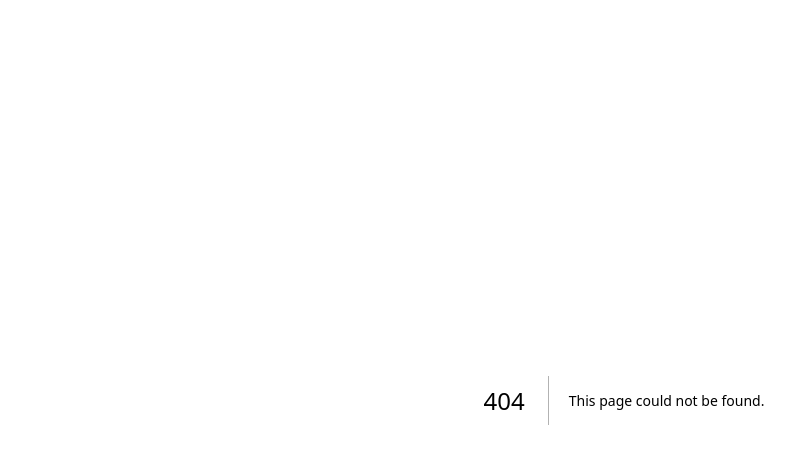
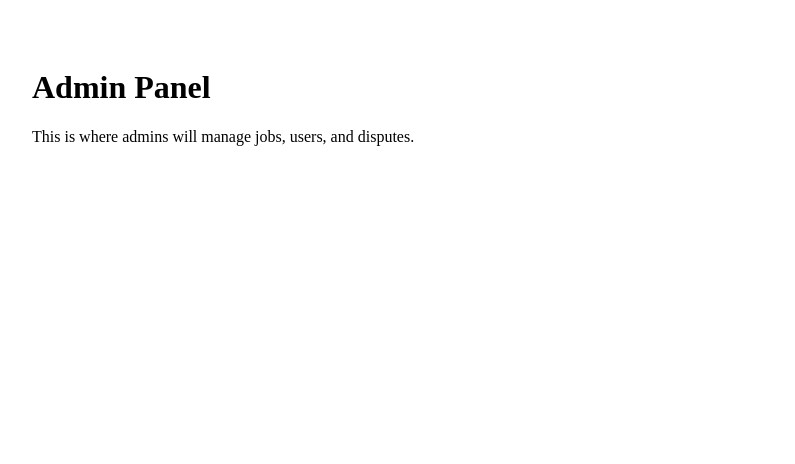
Before and after one commit to marshalllove12-afk/TrueServicePro2, a Next.js app: page /admin in a window 1280 px wide. Before the commit this address had no page. Shown: the top 464 px of the page, without its empty margins (16-811 px from the left). Built offline with nearby package versions, Linux system fonts and the light colour scheme.

Commit message:
Create page.js

```diff
--- /dev/null
+++ b/app/admin/page.js
@@ -0,0 +1,8 @@
+export default function AdminPanel() {
+  return (
+    <main style={{ padding: 40 }}>
+      <h1>Admin Panel</h1>
+      <p>This is where admins will manage jobs, users, and disputes.</p>
+    </main>
+  );
+}
```
